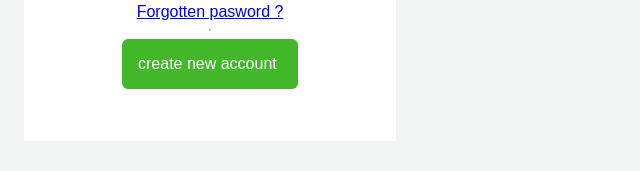
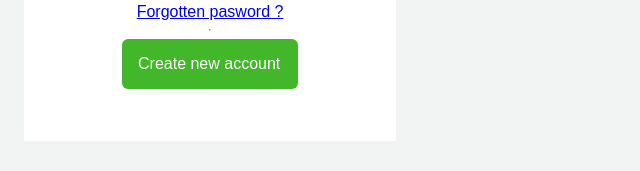
Before and after one commit to Walid-Nashii/session-6, a plain HTML site: page website.html in a window 1280 px wide. Shown: the part 630-801 px from the top of the page, 534-1174 px from the left. Drawn offline with Linux system fonts and the light colour scheme.

Commit message:
styling the project

```diff
--- a/website.html
+++ b/website.html
@@ -131,7 +131,7 @@
           <center>Forgotten pasword ?</center>
         </a></div>
       <hr>
-      <div class="create-items">create new account</div>
+      <div class="create-items">Create new account</div>
     </div>
     <p>Create a Page for a celebrity, brand or business.</p>
 
```
